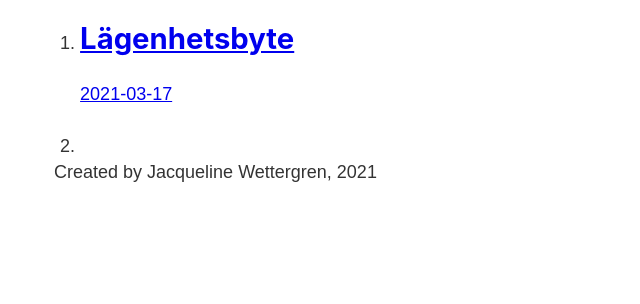
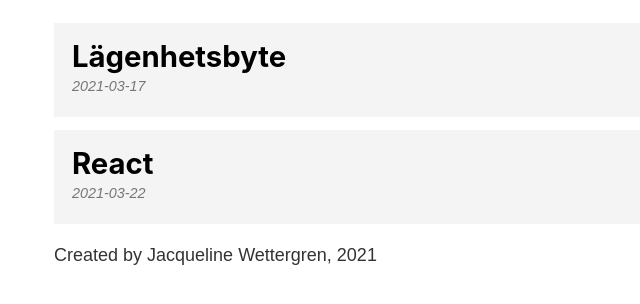
Before and after one commit to wetjac/lghhemsida, a Gatsby site: page /byten in a window 1280 px wide. Shown: the part 354-658 px from the top of the page, without its empty margins (229-869 px from the left). Built offline with nearby package versions, Linux system fonts and the light colour scheme; Gatsby itself is replaced by a stand-in of ours.

Commit message:
2103231040

```diff
--- a/gatsby-node.js
+++ b/gatsby-node.js
@@ -1,4 +1,4 @@
-const path = require(`path`)
+const path = require('path')
 
 module.exports.onCreateNode = ({ node, actions }) => {
     const { createNodeField } = actions
--- a/src/pages/byten.js
+++ b/src/pages/byten.js
@@ -1,7 +1,8 @@
 import React from 'react'
 import { Link, graphql, useStaticQuery } from 'gatsby'
 
-import Layout from "../components/layout"
+import Layout from '../components/layout'
+import * as blogStyles from './byten.module.scss'
 
 const Byten = () => {
     const data = useStaticQuery(graphql`
@@ -27,7 +28,7 @@
     return (
         <Layout>
             <h1>Bytessida</h1>
-            <ol>
+            <ol className={blogStyles.posts}>
                 {data.allMarkdownRemark.edges.map((edge) => {
                     return (
                         <li>
--- /dev/null
+++ b/src/pages/byten.module.scss
@@ -0,0 +1,30 @@
+.posts {
+    list-style-type: none;
+    margin: 0;
+}
+
+.posts {
+    margin: 1rem 0;
+
+    a {
+        background: #f4f4f4;
+        color: #000000;
+        display: block;
+        padding: 1rem;
+        text-decoration: none;
+    }
+
+    a:hover {
+        background: #e4e4e4;
+    }
+
+    h2 {
+        margin-bottom: 0;
+    }
+
+    p {
+        color: #777777;
+        font-size: .8rem;
+        font-style: italic;
+    }
+}
--- a/src/posts/gatsby.md
+++ /dev/null
@@ -1,9 +0,0 @@
----
-title: "Lägenhetsbyte"
-date: "2021-03-17"
----
-
-This is a new Gatsby post
-
-
-![Aptpic](./est-living-open-house-vasastan-apartment-fantastic-frank-1-768x553.jpg)
--- /dev/null
+++ b/src/posts/gatsby/gatsby.md
@@ -0,0 +1,8 @@
+---
+title: "Lägenhetsbyte"
+date: "2021-03-17"
+---
+
+This is a new Gatsby post
+
+![bild](lghpic.jpg)
--- a/src/posts/react.md
+++ b/src/posts/react.md
@@ -1,6 +1,6 @@
-___
+---
 title: "React"
-date: "2021-0317"
+date: "2021-03-22"
 ---
 
 In this post you will learn React.
--- a/src/templates/byten.js
+++ b/src/templates/byten.js
@@ -21,7 +21,7 @@
         <Layout>
             <h1> {props.data.markdownRemark.frontmatter.title}</h1>
             <p>{props.data.markdownRemark.frontmatter.date}</p>
-            <div dangerouslySetInnerHtml={{__html: props.data.markdownRemark.html}}></div>
+            <div dangerouslySetInnerHTML={{__html: props.data.markdownRemark.html}}></div>
         </Layout>
 
     )
```
Also changed, not shown: src/posts/gatsby/lghpic.jpg (renamed from src/posts/est-living-open-house-vasastan-apartment-fantastic-frank-1-768x553.jpg).
